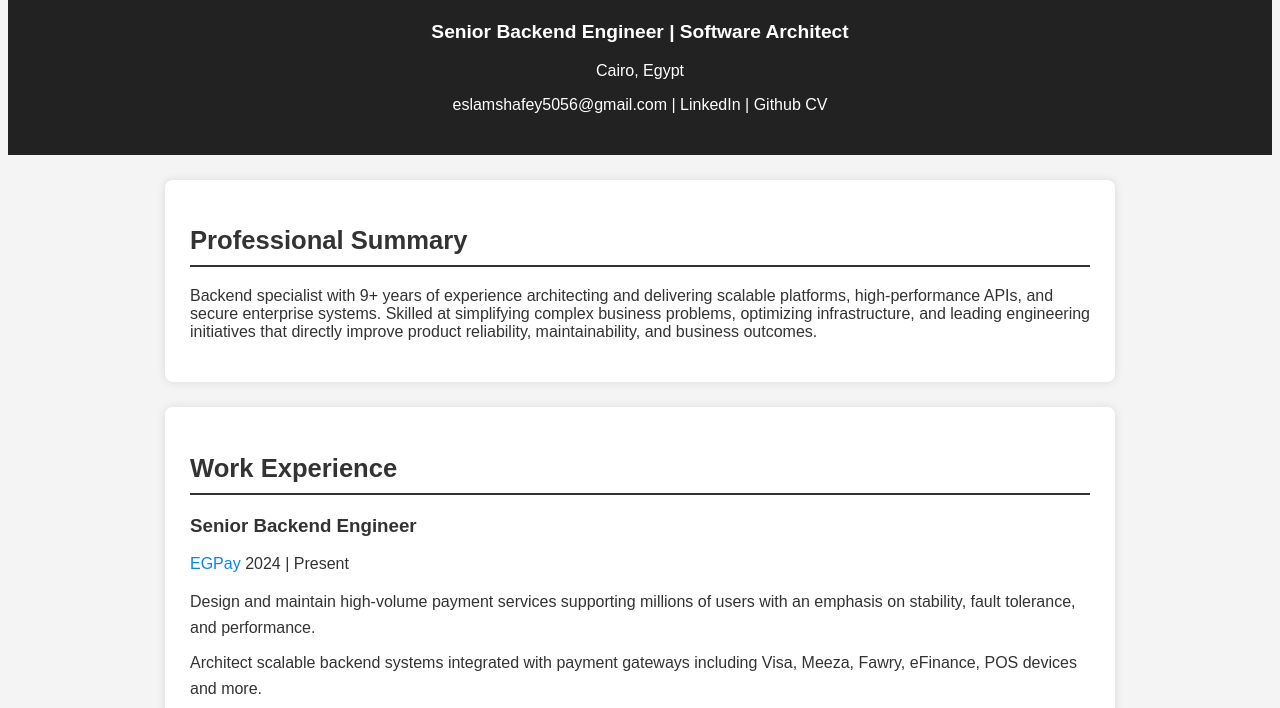
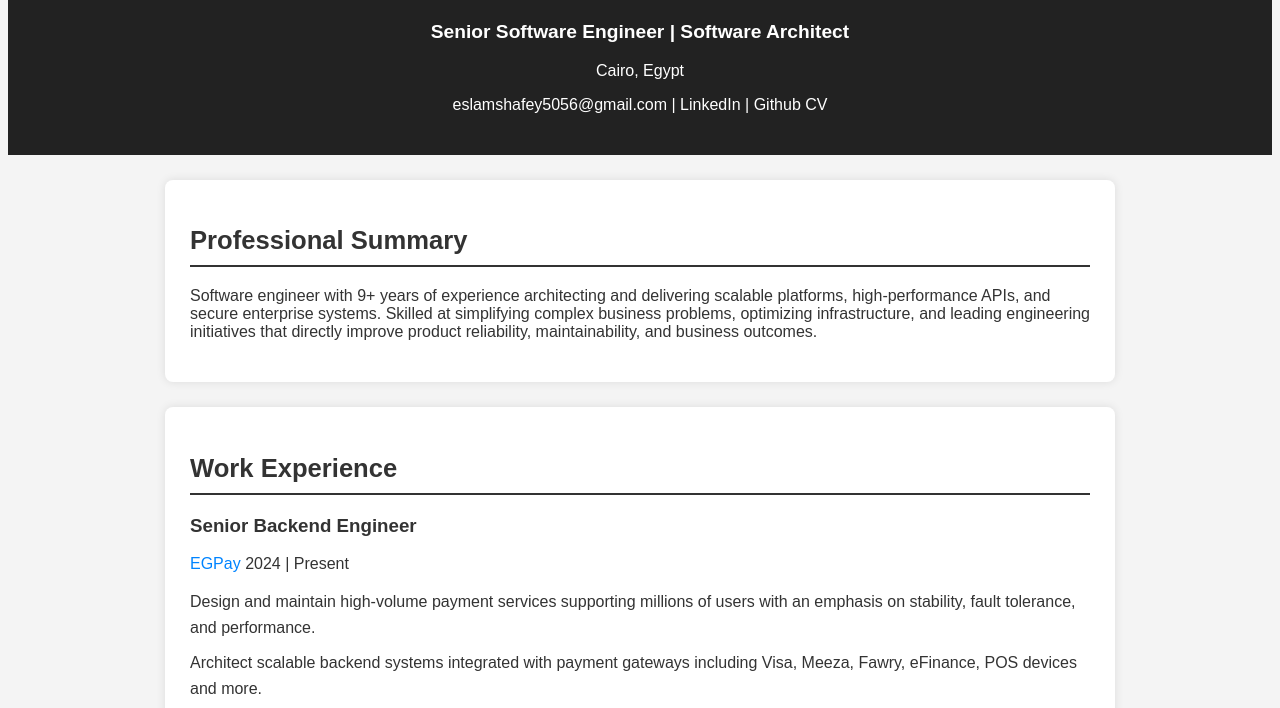
Before and after one commit to eslamelshafey/eslamelshafey.github.io, a plain HTML site: page index.html in a window 1280 px wide. Shown: the part 92-800 px from the top of the page. Drawn offline with Linux system fonts and the light colour scheme.

Commit message:
title update

```diff
--- a/index.html
+++ b/index.html
@@ -45,7 +45,7 @@
 
     <header>
         <h1>Eslam Shafey Abd El Wahab</h1>
-        <h3>Senior Backend Engineer | Software Architect</h3>
+        <h3>Senior Software Engineer | Software Architect</h3>
         <p>Cairo, Egypt</p>
         <p>
             <a target="_blank" style="color:#fff" href="mailto:eslamshafey5056@gmail.com">eslamshafey5056@gmail.com</a> |
@@ -57,7 +57,7 @@
 
     <section id="about">
         <h2>Professional Summary</h2>
-        <p>Backend specialist with 9+ years of experience architecting and delivering scalable platforms, high-performance APIs, and secure enterprise systems. Skilled at simplifying complex business problems, optimizing infrastructure, and leading engineering initiatives that directly improve product reliability, maintainability, and business outcomes.</p>
+        <p>Software engineer with 9+ years of experience architecting and delivering scalable platforms, high-performance APIs, and secure enterprise systems. Skilled at simplifying complex business problems, optimizing infrastructure, and leading engineering initiatives that directly improve product reliability, maintainability, and business outcomes.</p>
     </section>
 
     <section id="experience">
```
